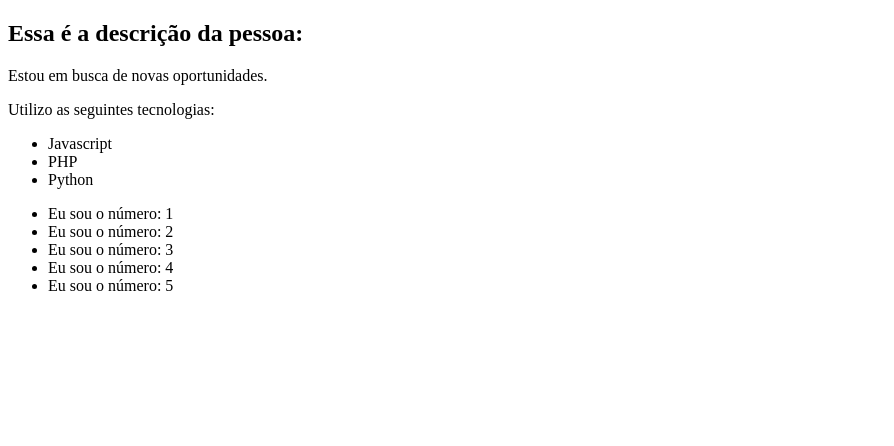
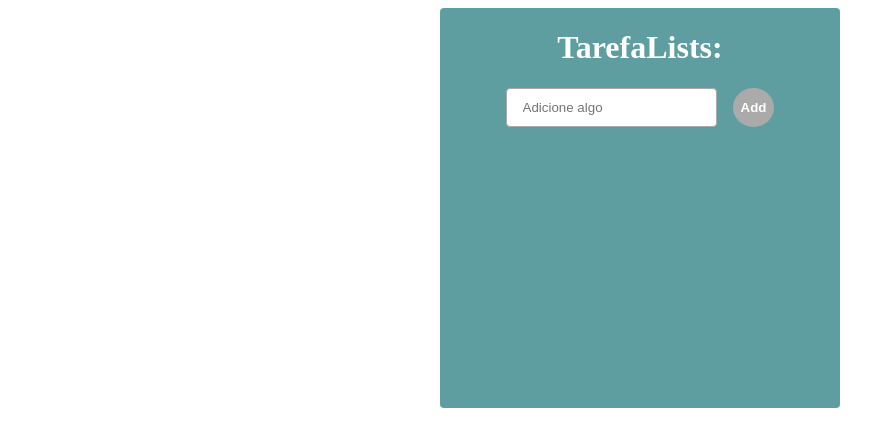
Before and after one commit to iarlen-reis/Vue3-MatheusBattisti, a Vue app in the folder 3.vue-cli/: page / in a window 1280 px wide. Shown: the top 446 px of the page, without its empty margins (0-894 px from the left). Built offline with nearby package versions, Linux system fonts and the light colour scheme.

Commit message:
praticando v-show, v-for, v-model e rederização de listas.

```diff
--- a/3.vue-cli/src/App.vue
+++ b/3.vue-cli/src/App.vue
@@ -1,19 +1,23 @@
 <template>
   <!-- <PrimeiroComponente />
-  <LifeCycle /> -->
-  <Pessoa />
+  <LifeCycle />
+  <Pessoa /> -->
+  <Praticando />
 </template>
 
 <script>
 import PrimeiroComponente from "./components/PrimeiroComponente.vue";
 import LifeCycle from "./components/LifeCycle.vue";
 import Pessoa from "./components/Pessoa.vue";
+import Praticando from "./components/Praticando.vue";
+
 export default {
   name: "App",
   components: {
     PrimeiroComponente,
     LifeCycle,
     Pessoa,
+    Praticando,
   },
 };
 </script>
--- /dev/null
+++ b/3.vue-cli/src/components/Praticando.vue
@@ -0,0 +1,104 @@
+<template>
+  <main class="container">
+    <h1>TarefaLists:</h1>
+    <form @submit="add">
+      <input type="text" placeholder="Adicione algo" v-model="input_value" />
+      <input type="submit" value="Add" />
+    </form>
+    <div v-show="list.length > 0">
+      <h2>Tarefas:</h2>
+      <ul>
+        <li v-for="some in list" :key="some">{{ some }}</li>
+      </ul>
+    </div>
+  </main>
+</template>
+
+<script>
+export default {
+  name: "Praticando",
+  data() {
+    return {
+      list: [],
+      input_value: "",
+      add(e) {
+        e.preventDefault();
+
+        if (!this.input_value) return;
+
+        this.list.push(this.input_value);
+        this.input_value = "";
+      },
+    };
+  },
+};
+</script>
+
+<style lang="css">
+.container {
+  width: 400px;
+  height: 400px;
+
+  display: flex;
+  flex-direction: column;
+  align-items: center;
+
+  margin: 0 auto;
+
+  border-radius: 4px;
+
+  background: cadetblue;
+}
+
+h1 {
+  color: #fff;
+}
+
+ul {
+  display: flex;
+  flex-direction: column;
+
+  gap: 0.5rem;
+
+  list-style: decimal-leading-zero;
+}
+
+li {
+  font-size: 1.3rem;
+  color: #111;
+}
+
+form {
+  display: flex;
+  gap: 1rem;
+}
+
+input[type="text"] {
+  padding: 0.7rem 1rem;
+  border-radius: 4px;
+  border: 1px solid #aaa;
+
+  outline: none;
+}
+
+input[type="submit"] {
+  font-weight: bold;
+
+  border: none;
+  border-radius: 50%;
+
+  padding: 0.5rem;
+
+  cursor: pointer;
+
+  color: #fff;
+  background: #aaa;
+
+  transition: 0.5s;
+}
+
+input[type="submit"]:hover {
+  color: #000;
+  background: #dfdfdf;
+}
+</style>
```
